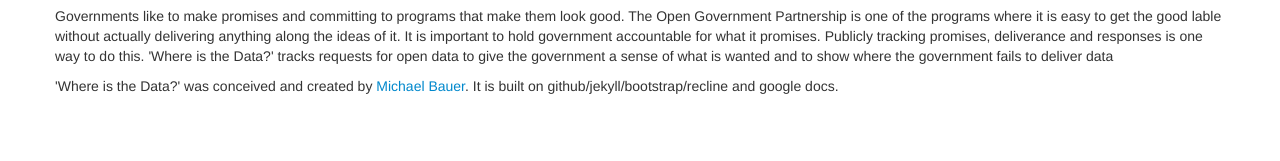
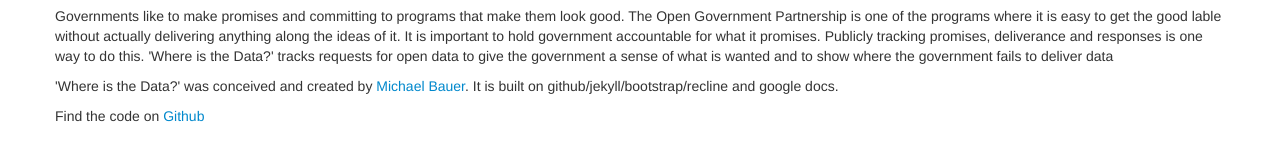
Before and after one commit to mihi-tr/whereisthedata-tz, a Jekyll site: the page built from about/index.html, in a window 1280 px wide. Shown: the part 162-323 px from the top of the page. Built offline with Jekyll 4.4.1, drawn with Linux system fonts in a browser that asks for light colours.

Commit message:
added github link to about

```diff
--- a/about/index.html
+++ b/about/index.html
@@ -13,3 +13,6 @@
 <p>'Where is the Data?' was conceived and created by <a
 href="http://tentacleriot.eu" itemprop="creator">Michael Bauer</a>. It is
 built on github/jekyll/bootstrap/recline and google docs.</p>
+<p>Find the code on <a
+href="https://github.com/mihi-tr/whereisthedata-tz">Github</a>
+</p>
```
Also changed, not shown: 1 other file.
